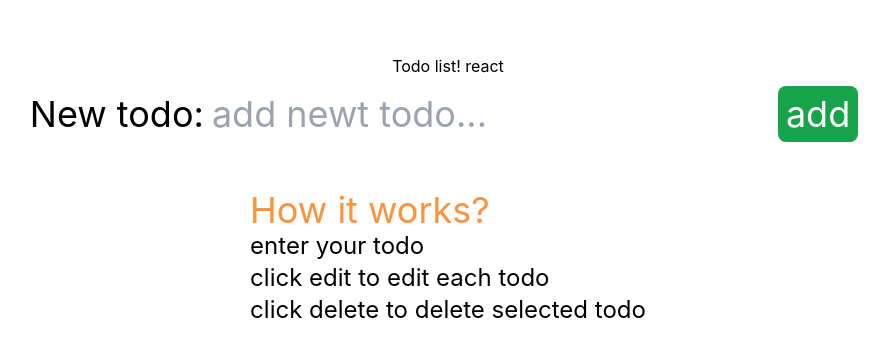
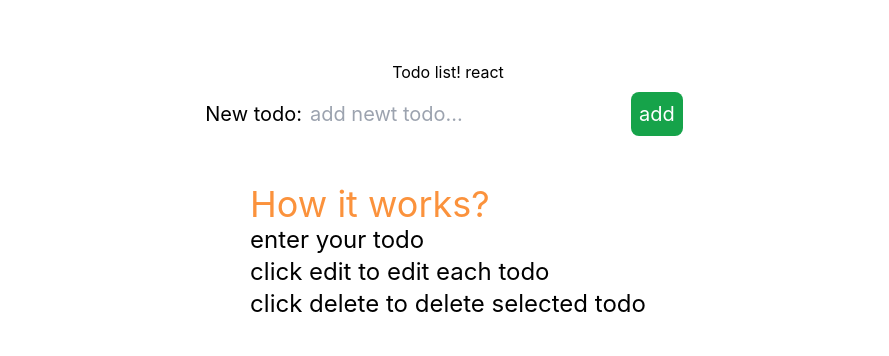
Before and after one commit to fajllo/learning-react, a React (Create React App) app: page / in a window 1280 px wide. Shown: the part 210-566 px from the top of the page, without its empty margins (192-1081 px from the left). Built offline with nearby package versions, Linux system fonts and the light colour scheme.

Commit message:
font size hanged

```diff
--- a/src/NewTodoForm.js
+++ b/src/NewTodoForm.js
@@ -15,7 +15,7 @@ export default class NewTodoForm extends Component {
   render() {
     return (
       <div>
-        <form onSubmit={this.handleSubmit} className="text-4xl">
+        <form onSubmit={this.handleSubmit} className="text-xl">
           <label htmlFor="task" className="mr-2">
             New todo:
           </label>
```
